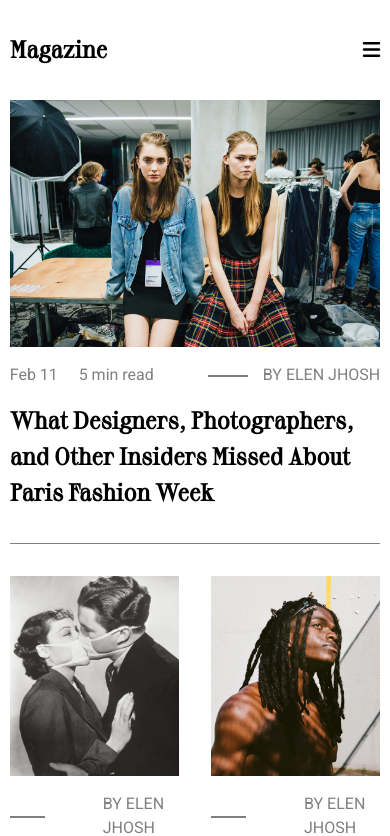
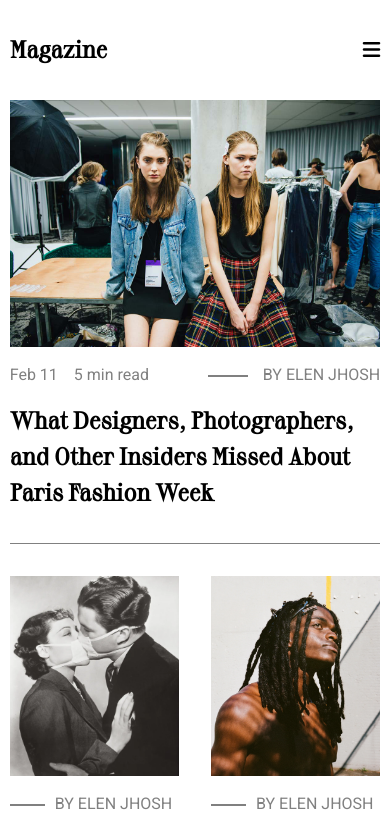
Before and after one commit to Khawarmehfooz/magazine-webapp, a Vue app: page / in a window 390 px wide. Shown: the top 836 px of the page. Built offline with nearby package versions, Linux system fonts and the light colour scheme.

Commit message:
Update Hero Component

```diff
--- a/src/components/Hero.vue
+++ b/src/components/Hero.vue
@@ -267,8 +267,23 @@ main{
 @media only screen and (max-width:600px){
     .post__details__left{
 
-        gap: 1.3rem;
+        gap: 1rem;
     }
+    .col-2 .author__name,
+    .col-3 .author__name{
+        margin-left: 0;
+
+
+    }
+}
+@media only screen and (max-width:380px){
+    main{
+        /* grid-template-columns: 1fr; */
+    }
+    .col-2,.col-3{
+        grid-column:span 2;
+    }
+
 }
 
 
```
